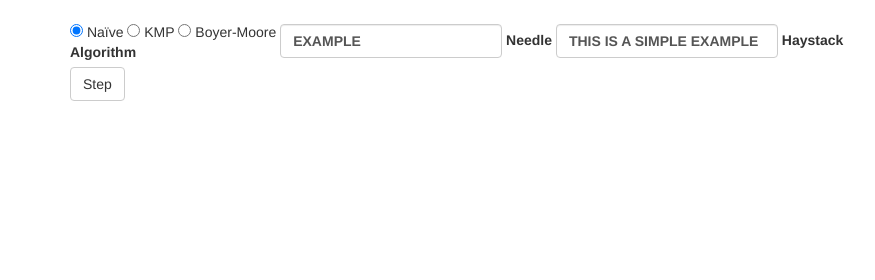
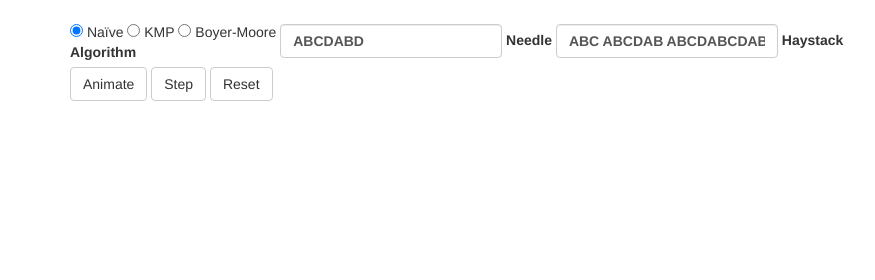
Before and after one commit to justinj/string-matching-visualization, a plain HTML site: page public/index.html in a window 1280 px wide. Shown: the top 280 px of the page, 0-875 px from the left. Drawn offline with nearby package versions, Linux system fonts and the light colour scheme.

Commit message:
Add animate and reset buttons and cleanup

```diff
--- a/public/index.html
+++ b/public/index.html
@@ -80,16 +80,18 @@
 
           <div class="form-group">
             <label>
-              <input type="text" value="EXAMPLE" maxlength="10" id="needle-input" class="form-control"></input> Needle
+              <input type="text" value="ABCDABD" maxlength="10" id="needle-input" class="form-control"></input> Needle
             </label>
           </div>
           <div class="form-group">
             <label>
-              <input type="text" value="THIS IS A SIMPLE EXAMPLE" maxlength="30" id="haystack-input" class="form-control"></input> Haystack
+              <input type="text" value="ABC ABCDAB ABCDABCDABDE" maxlength="30" id="haystack-input" class="form-control"></input> Haystack
             </label>
           </div>
           <br>
+          <input type="button" value="Animate" class="btn btn-default" id="animate"></input>
           <input type="button" value="Step" class="btn btn-default" id="step"></input>
+          <input type="button" value="Reset" class="btn btn-default" id="reset"></input>
         </div>
       </form>
 
```
Also changed, not shown: 2 other files.
